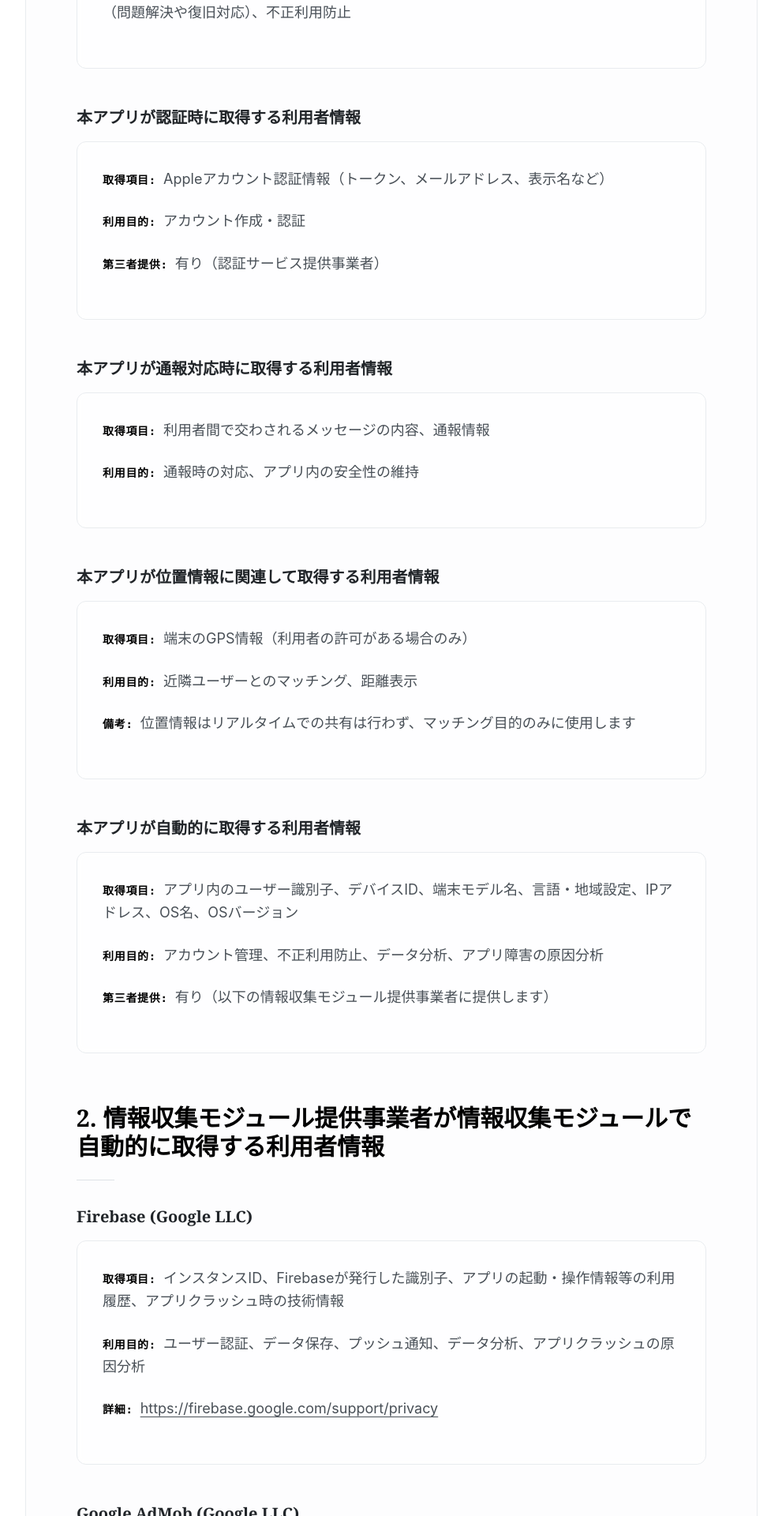
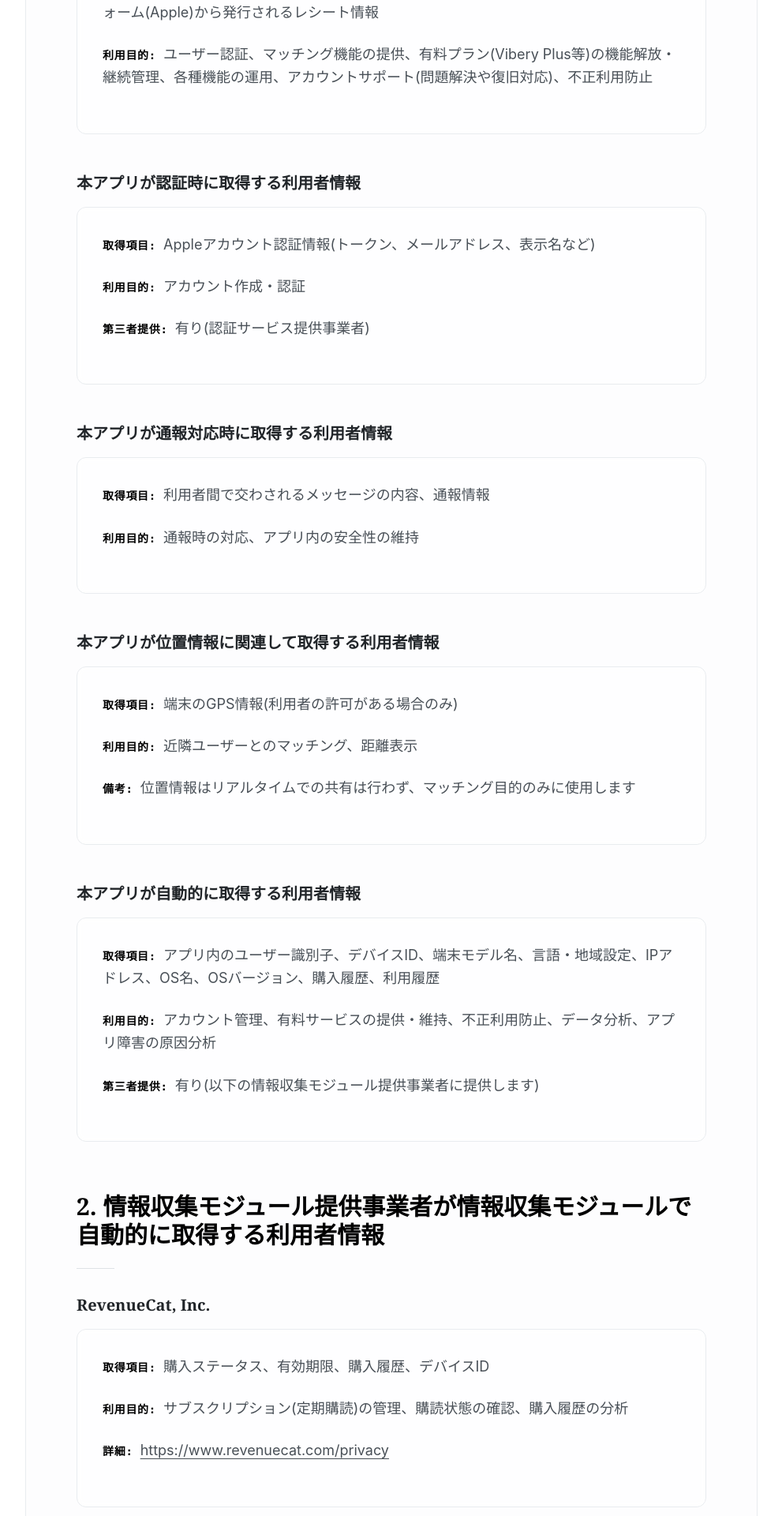
Before and after one commit to chihiro2000/vibery-site, a Next.js app: page /privacy in a window 1280 px wide. Shown: the part 880-2800 px from the top of the page at 79% size, without its empty margins (144-1135 px from the left). Built offline with nearby package versions, Linux system fonts and the light colour scheme.

Commit message:
“修正”

```diff
--- a/src/app/privacy/page.tsx
+++ b/src/app/privacy/page.tsx
@@ -19,7 +19,7 @@ export default function PrivacyPage() {
             </h1>
             <div className="w-16 h-px bg-mono-400 mx-auto mb-8"></div>
             <p className="text-mono-500 font-mono uppercase tracking-wider text-sm">
-              最終更新日: 2025年3月8日
+              最終更新日: 2026年1月19日
             </p>
           </header>
 
@@ -49,11 +49,18 @@ export default function PrivacyPage() {
                     </strong>
                     メールアドレス、ニックネーム、性別、生年月日、プロフィール写真、興味・関心、居住地域、職業情報など
                   </p>
+                  <p className="mb-4 text-mono-700 text-lg">
+                    <strong className="text-mono-900 font-mono uppercase tracking-wider text-sm">
+                      購入情報(有料プラン利用者のみ):{" "}
+                    </strong>
+                    購入ステータス、有効期限、決済ID、購入日時、プラットフォーム(Apple)から発行されるレシート情報
+                  </p>
                   <p className="text-mono-700 text-lg">
                     <strong className="text-mono-900 font-mono uppercase tracking-wider text-sm">
                       利用目的:{" "}
                     </strong>
-                    ユーザー認証、マッチング機能の提供、各種機能の運用、アカウントサポート（問題解決や復旧対応）、不正利用防止
+                    ユーザー認証、マッチング機能の提供、有料プラン(Vibery
+                    Plus等)の機能解放・継続管理、各種機能の運用、アカウントサポート(問題解決や復旧対応)、不正利用防止
                   </p>
                 </div>
               </div>
@@ -67,7 +74,7 @@ export default function PrivacyPage() {
                     <strong className="text-mono-900 font-mono uppercase tracking-wider text-sm">
                       取得項目:{" "}
                     </strong>
-                    Appleアカウント認証情報（トークン、メールアドレス、表示名など）
+                    Appleアカウント認証情報(トークン、メールアドレス、表示名など)
                   </p>
                   <p className="mb-4 text-mono-700 text-lg">
                     <strong className="text-mono-900 font-mono uppercase tracking-wider text-sm">
@@ -79,7 +86,7 @@ export default function PrivacyPage() {
                     <strong className="text-mono-900 font-mono uppercase tracking-wider text-sm">
                       第三者提供:{" "}
                     </strong>
-                    有り（認証サービス提供事業者）
+                    有り(認証サービス提供事業者)
                   </p>
                 </div>
               </div>
@@ -113,7 +120,7 @@ export default function PrivacyPage() {
                     <strong className="text-mono-900 font-mono uppercase tracking-wider text-sm">
                       取得項目:{" "}
                     </strong>
-                    端末のGPS情報（利用者の許可がある場合のみ）
+                    端末のGPS情報(利用者の許可がある場合のみ)
                   </p>
                   <p className="mb-4 text-mono-700 text-lg">
                     <strong className="text-mono-900 font-mono uppercase tracking-wider text-sm">
@@ -139,19 +146,19 @@ export default function PrivacyPage() {
                     <strong className="text-mono-900 font-mono uppercase tracking-wider text-sm">
                       取得項目:{" "}
                     </strong>
-                    アプリ内のユーザー識別子、デバイスID、端末モデル名、言語・地域設定、IPアドレス、OS名、OSバージョン
+                    アプリ内のユーザー識別子、デバイスID、端末モデル名、言語・地域設定、IPアドレス、OS名、OSバージョン、購入履歴、利用履歴
                   </p>
                   <p className="mb-4 text-mono-700 text-lg">
                     <strong className="text-mono-900 font-mono uppercase tracking-wider text-sm">
                       利用目的:{" "}
                     </strong>
-                    アカウント管理、不正利用防止、データ分析、アプリ障害の原因分析
+                    アカウント管理、有料サービスの提供・維持、不正利用防止、データ分析、アプリ障害の原因分析
                   </p>
                   <p className="text-mono-700 text-lg">
                     <strong className="text-mono-900 font-mono uppercase tracking-wider text-sm">
                       第三者提供:{" "}
                     </strong>
-                    有り（以下の情報収集モジュール提供事業者に提供します）
+                    有り(以下の情報収集モジュール提供事業者に提供します)
                   </p>
                 </div>
               </div>
@@ -163,6 +170,40 @@ export default function PrivacyPage() {
                 情報収集モジュール提供事業者が情報収集モジュールで自動的に取得する利用者情報
               </h2>
               <div className="w-12 h-px bg-mono-300 mb-8"></div>
+
+              <div className="mb-12">
+                <h3 className="text-2xl font-display font-semibold mb-6 text-mono-900">
+                  RevenueCat, Inc.
+                </h3>
+                <div className="bg-white/80 backdrop-blur-sm border border-mono-200 p-8 rounded-xl mb-6">
+                  <p className="mb-4 text-mono-700 text-lg">
+                    <strong className="text-mono-900 font-mono uppercase tracking-wider text-sm">
+                      取得項目:{" "}
+                    </strong>
+                    購入ステータス、有効期限、購入履歴、デバイスID
+                  </p>
+                  <p className="mb-4 text-mono-700 text-lg">
+                    <strong className="text-mono-900 font-mono uppercase tracking-wider text-sm">
+                      利用目的:{" "}
+                    </strong>
+                    サブスクリプション(定期購読)の管理、購読状態の確認、購入履歴の分析
+                  </p>
+                  <p className="text-mono-700 text-lg">
+                    <strong className="text-mono-900 font-mono uppercase tracking-wider text-sm">
+                      詳細:{" "}
+                    </strong>
+                    {/* 👇 修正箇所: <a>タグの開始タグを追加 */}
+                    <a
+                      href="https://www.revenuecat.com/privacy"
+                      target="_blank"
+                      rel="noopener noreferrer"
+                      className="text-mono-700 hover:text-mono-950 transition-colors underline underline-offset-4"
+                    >
+                      https://www.revenuecat.com/privacy
+                    </a>
+                  </p>
+                </div>
+              </div>
 
               <div className="mb-12">
                 <h3 className="text-2xl font-display font-semibold mb-6 text-mono-900">
@@ -185,6 +226,7 @@ export default function PrivacyPage() {
                     <strong className="text-mono-900 font-mono uppercase tracking-wider text-sm">
                       詳細:{" "}
                     </strong>
+                    {/* 👇 修正箇所: <a>タグの開始タグを追加 */}
                     <a
                       href="https://firebase.google.com/support/privacy"
                       target="_blank"
@@ -218,6 +260,7 @@ export default function PrivacyPage() {
                     <strong className="text-mono-900 font-mono uppercase tracking-wider text-sm">
                       詳細:{" "}
                     </strong>
+                    {/* 👇 修正箇所: <a>タグの開始タグを追加 */}
                     <a
                       href="https://policies.google.com/privacy"
                       target="_blank"
@@ -231,26 +274,38 @@ export default function PrivacyPage() {
               </div>
             </section>
 
+            {/* 👇 修正箇所: このセクションを追加し、番号ズレを解消 */}
             <section className="mb-16">
               <h2 className="text-3xl font-display font-bold mb-8 text-mono-950">
-                3. データの保持期間
+                3. 決済情報の取扱いについて
+              </h2>
+              <div className="w-12 h-px bg-mono-300 mb-8"></div>
+              <p className="text-mono-700 text-lg leading-relaxed">
+                本アプリでの有料プランの決済はすべてAppleが提供するApp
+                Storeの決済システムを利用して行われます。当方は利用者のクレジットカード番号、銀行口座番号等の決済手段に関する情報を取得・保持することはありません。
+              </p>
+            </section>
+
+            <section className="mb-16">
+              <h2 className="text-3xl font-display font-bold mb-8 text-mono-950">
+                4. データの保持期間
               </h2>
               <div className="w-12 h-px bg-mono-300 mb-8"></div>
               <ul className="list-disc list-inside space-y-4 text-mono-700 text-lg leading-relaxed">
                 <li>
-                  チャットメッセージおよび添付画像：送信から2週間後に自動削除
+                  チャットメッセージおよび添付画像:送信から2週間後に自動削除
                 </li>
                 <li>
-                  スワイプ履歴：3週間後に自動削除（マッチしていないユーザーのみ）
+                  スワイプ履歴:3週間後に自動削除(マッチしていないユーザーのみ)
                 </li>
-                <li>アクセスログ：1日後に自動削除</li>
-                <li>アカウント情報：退会手続きがあるまで保持</li>
+                <li>アクセスログ:1日後に自動削除</li>
+                <li>アカウント情報:退会手続きがあるまで保持</li>
               </ul>
             </section>
 
             <section className="mb-16">
               <h2 className="text-3xl font-display font-bold mb-8 text-mono-950">
-                4. 利用者情報の取得・利用に関する同意
+                5. 利用者情報の取得・利用に関する同意
               </h2>
               <div className="w-12 h-px bg-mono-300 mb-8"></div>
               <p className="text-mono-700 text-lg leading-relaxed">
@@ -260,11 +315,11 @@ export default function PrivacyPage() {
 
             <section className="mb-16">
               <h2 className="text-3xl font-display font-bold mb-8 text-mono-950">
-                5. 運営者によるデータアクセスについて
+                6. 運営者によるデータアクセスについて
               </h2>
               <div className="w-12 h-px bg-mono-300 mb-8"></div>
               <p className="mb-6 text-mono-700 text-lg">
-                当方は、以下の限定的な場合において、ユーザーの個人情報（メールアドレス、電話番号など）にアクセスすることがあります：
+                当方は、以下の限定的な場合において、ユーザーの個人情報(メールアドレス、電話番号など)にアクセスすることがあります:
               </p>
               <ul className="list-disc list-inside space-y-3 text-mono-700 text-lg leading-relaxed mb-6">
                 <li>
@@ -281,7 +336,7 @@ export default function PrivacyPage() {
 
             <section className="mb-16">
               <h2 className="text-3xl font-display font-bold mb-8 text-mono-950">
-                6. 未成年者の利用について
+                7. 未成年者の利用について
               </h2>
               <div className="w-12 h-px bg-mono-300 mb-8"></div>
               <p className="text-mono-700 text-lg leading-relaxed">
@@ -291,7 +346,7 @@ export default function PrivacyPage() {
 
             <section className="mb-16">
               <h2 className="text-3xl font-display font-bold mb-8 text-mono-950">
-                7. 利用者情報の取得停止等
+                8. 利用者情報の取得停止等
               </h2>
               <div className="w-12 h-px bg-mono-300 mb-8"></div>
               <div className="bg-white/80 backdrop-blur-sm border border-mono-200 p-8 rounded-xl">
@@ -321,7 +376,7 @@ export default function PrivacyPage() {
 
             <section className="mb-16">
               <h2 className="text-3xl font-display font-bold mb-8 text-mono-950">
-                8. 問い合わせ窓口
+                9. 問い合わせ窓口
               </h2>
               <div className="w-12 h-px bg-mono-300 mb-8"></div>
               <div className="bg-white/80 backdrop-blur-sm border border-mono-200 p-8 rounded-xl">
@@ -340,6 +395,7 @@ export default function PrivacyPage() {
                   <strong className="text-mono-900 font-mono uppercase tracking-wider text-sm">
                     Email:{" "}
                   </strong>
+                  {/* 👇 修正箇所: <a>タグの開始タグを追加 */}
                   <a
                     href="mailto:vibery.official.app@gmail.com"
                     className="text-mono-700 hover:text-mono-950 transition-colors underline underline-offset-4"
@@ -352,7 +408,7 @@ export default function PrivacyPage() {
 
             <section className="mb-16">
               <h2 className="text-3xl font-display font-bold mb-8 text-mono-950">
-                9. 本アプリケーション・プライバシーポリシーの変更
+                10. 本アプリケーション・プライバシーポリシーの変更
               </h2>
               <div className="w-12 h-px bg-mono-300 mb-8"></div>
               <p className="text-mono-700 text-lg leading-relaxed">
```
Also changed, not shown: src/app/terms/page.tsx (+39 -3 lines).
